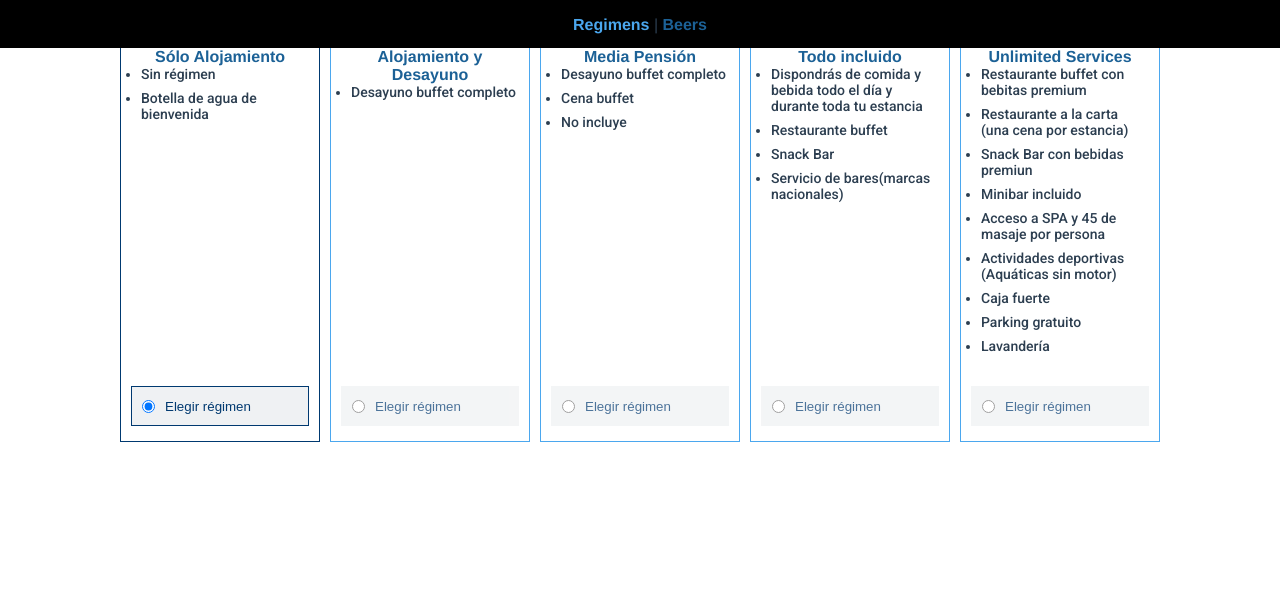
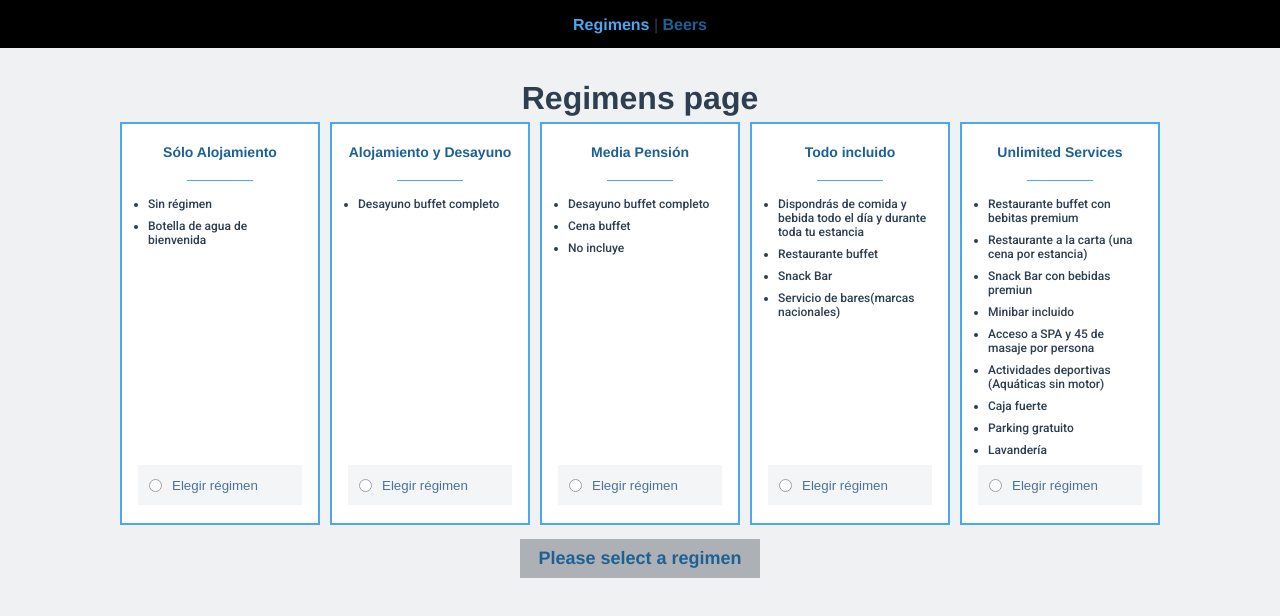
Before and after one commit to AlvaroDDG86/vue-ccktl, a Vue app: page /#/ in a window 1280 px wide. Shown: the top 616 px of the page. Built offline with nearby package versions, Linux system fonts and the light colour scheme.

Commit message:
set active regimen and styles

```diff
--- a/src/components/RegimenSelectable.vue
+++ b/src/components/RegimenSelectable.vue
@@ -2,18 +2,19 @@
   <div
     class="regimen-selectable"
     :class="{ 'regimen-selectable--active': isActive }"
+    @click.prevent="updateActiveHandler"
   >
     <h2 class="regimen-selectable__title">
       {{ title }}
     </h2>
-    <div class="regimens__separator"></div>
+    <div class="regimen-selectable__separator"></div>
     <ul class="regimen-selectable__list">
       <li v-for="(include, index) in includes" :key="`include_${index}`">
         {{ include }}
       </li>
     </ul>
     <footer class="regimen-selectable__footer">
-      <button class="regimen-selectable__button" @click="updateActiveHandler">
+      <button class="regimen-selectable__button">
         <input
           type="radio"
           :name="name"
@@ -62,16 +63,16 @@ const updateActiveHandler = () => {
 .regimen-selectable {
   display: flex;
   flex-direction: column;
-  justify-content: flex-start;
+  justify-content: space-around;
   width: 200px;
   min-height: 400px;
   margin: 5px;
-  padding: 5px 10px;
-  box-sizing: border-box;
-  border: solid 1px $color-blue-light;
+  padding: 0 1em 0.5em;
+  border: solid 2px $color-blue-light;
+  background: $color-white;
 
   &--active {
-    border: solid 1px $color-blue-mid;
+    border: solid 2px $color-blue-mid;
 
     .regimen-selectable__button {
       border: solid 1px $color-blue-mid;
@@ -82,19 +83,23 @@ const updateActiveHandler = () => {
   &__title {
     color: $color-blue-mid-light;
     font-weight: $font-bold;
-    font-size: $font-s;
+    font-size: $font-xs;
+    display: flex;
+    justify-content: center;
+    align-items: center;
+    min-height: 4em;
   }
 
   &__separator {
     background-color: $color-blue-light;
-    width: 4rem;
+    width: 40%;
     height: 1px;
-    margin: auto;
+    margin: 0 auto 1em;
   }
 
   &__list {
     padding-left: 10px;
-    font-size: $font-xs;
+    font-size: $font-xxs;
     font-family: $font-second;
     font-weight: $font-mid;
 
--- a/src/store/regimens.store.ts
+++ b/src/store/regimens.store.ts
@@ -13,5 +13,8 @@ export const useRegimensStore = defineStore("beers", {
         this.regimens = res;
       });
     },
+    setActiveRegimen(index: string) {
+      this.regimenSelected = this.regimens[parseInt(index)];
+    },
   },
 });
--- a/src/views/Regimens.vue
+++ b/src/views/Regimens.vue
@@ -14,6 +14,9 @@
         @onUpdateActive="updateActiveHandler"
       />
     </div>
+    <p v-if="regimenSelected === null" class="regimens__feedback">
+      Please select a regimen
+    </p>
   </div>
 </template>
 
@@ -21,24 +24,29 @@
 import { defineComponent, computed, ref } from "vue";
 import { useRegimensStore } from "@/store/regimens.store";
 import { Regimen } from "@/domain/entities/Regimen";
-import RegimenSelectable from '@/components/RegimenSelectable.vue'
+import RegimenSelectable from "@/components/RegimenSelectable.vue";
 export default defineComponent({
   name: "Regimens",
   components: {
     RegimenSelectable,
   },
   setup() {
-    const active = ref("0");
+    const active = ref("");
     const regimensStore = useRegimensStore();
     regimensStore.getRegimens();
     const regimens = computed((): Regimen[] => regimensStore.regimens);
-    const updateActiveHandler = (activePlan: any) => {
+    const regimenSelected = computed(
+      (): Regimen | null => regimensStore.regimenSelected
+    );
+    const updateActiveHandler = (activePlan: string) => {
       active.value = activePlan;
+      regimensStore.setActiveRegimen(active.value);
     };
 
     return {
       active,
       regimens,
+      regimenSelected,
       updateActiveHandler,
     };
   },
@@ -46,11 +54,15 @@ export default defineComponent({
 </script>
 <style lang="scss">
 .regimens {
+  padding-top: 5em;
   width: 100vw;
   min-width: 300px;
+  height: 100vh;
+  overflow: scroll;
   display: flex;
   flex-direction: column;
   align-items: center;
+  background: $color-gray-extra-light;
 
   &__container {
     display: flex;
@@ -58,5 +70,15 @@ export default defineComponent({
     align-content: stretch;
     flex-wrap: wrap;
   }
+
+  &__feedback {
+    padding: 0.5em 1em;
+    text-align: center;
+    margin: 0.5em 0;
+    font-weight: $font-bold;
+    color: $color-blue-mid-light;
+    font-size: $font-m;
+    background: $color-gray-light;
+  }
 }
 </style>
```
